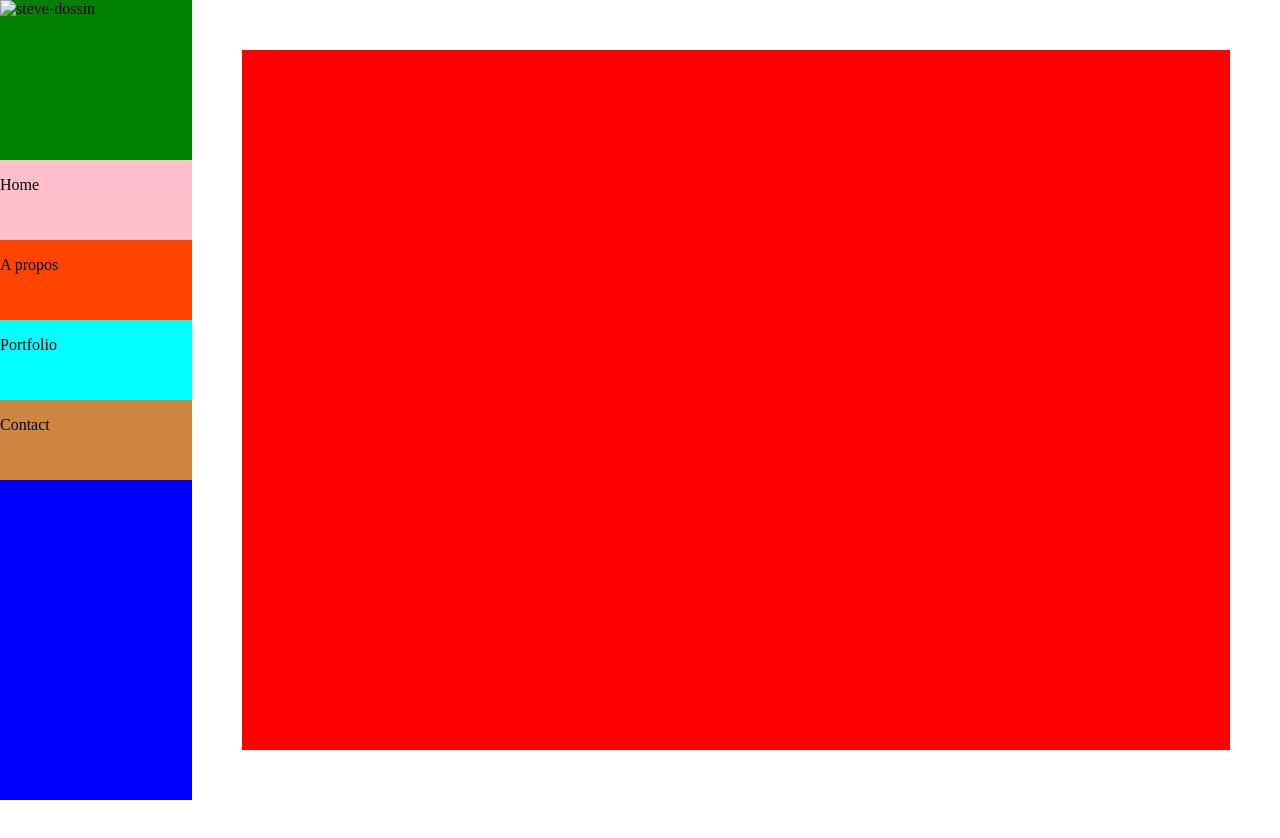
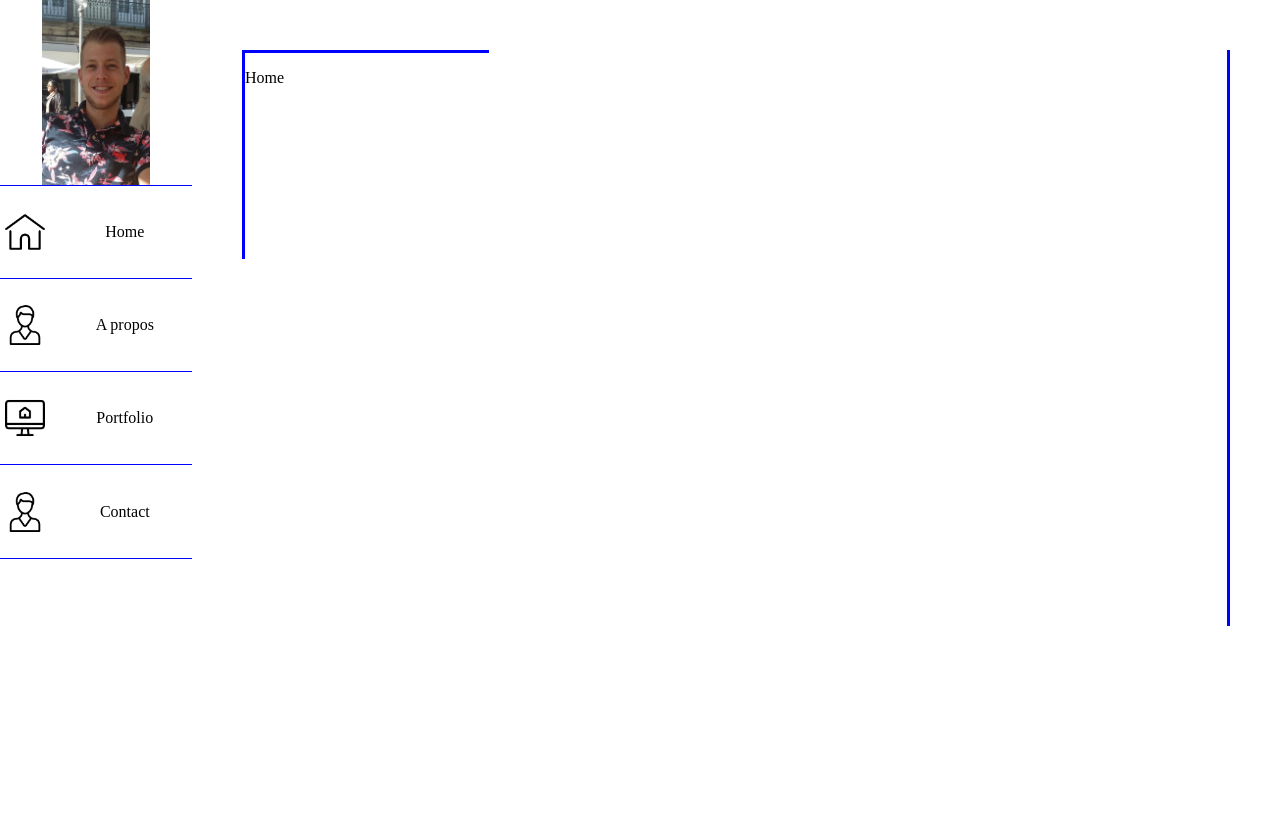
Before and after one commit to Stev07/VCard, a plain HTML site: page index.html in a window 1280 px wide. Before the commit the page ends 800 px from the top, so only its background shows below. Drawn offline with Linux system fonts and the light colour scheme.

Commit message:
add navbar

```diff
--- a/index.html
+++ b/index.html
@@ -11,24 +11,27 @@
     <div class="container">
         <nav>
             <div class="nav-photo">
-                <img src="" alt="steve-dossin"/>
+                <img src="img/moi.png" alt="steve-dossin"/>
             </div>
-            <div class="nav-home">
-                <p>Home</p>
+            <div class="nav-item nav-home">
+                <img src="img/home.png" class="nav-logo"><a href="index.html">Home</a>
             </div>
-            <div class="nav-about">
-                <p>A propos</p>
+            <div class="nav-item nav-about">
+                <img src="img/user.png" class="nav-logo"><a href= about.html>A propos</a>
             </div>
-            <div class="nav-portfolio">
-                <p>Portfolio</p>
+            <div class="nav-item nav-portfolio">
+                <img src="img/screen.png" class="nav-logo"><a href="portfolio/html">Portfolio</a>
             </div>
-            <div class="nav-contact">
-                <p>Contact</p>
+            <div class="nav-item nav-contact">
+                <img src="img/user.png" class="nav-logo"><a href="contact.html">Contact</a>
             </div>
         </nav>
         <main>
             <div class="content">
-
+                <div class="content-rightbar"></div>
+                <div class="content-topbar"></div>
+                <div class="content-leftbar"></div>
+                <div class="content-title"><p class="title">Home</p></div>
             </div>
         </main>
     </div>
--- a/style.css
+++ b/style.css
@@ -9,44 +9,63 @@ body{margin:0; padding: 0;}
 
 nav{
     grid-column: 1;
-    background: blue;
     display:flex;
     flex-direction: column;
     align-items: center;
 }
 
+nav a{
+    text-decoration: none;
+    color:black;
+}
+.nav-item{
+    display:grid;
+    grid-template-columns:30% 70%;
+    align-items: center;
+}
+
+.nav-logo{
+    grid-column: 1;
+    width:40px;
+    margin-left: 5px;
+}
 .nav-photo{
     width: 100%;
     height:20%;
-    background: green;
-
+    border-bottom:1px solid blue;
+    text-align: center;
+}
+.nav-photo img{
+    height:100%;
 }
 
 .nav-home{
     width: 100%;
     height:10%;
-    background: pink;
-
+    border-bottom:1px solid blue;
+    text-align: center;
 }
 
 .nav-portfolio{
     width: 100%;
     height:10%;
-    background: aqua;
+    border:1px solid blue;
+    text-align: center;
 
 }
 
 .nav-about{
     width: 100%;
     height:10%;
-    background: orangered;
+    text-align: center;
 
 }
 
 .nav-contact{
     width: 100%;
     height:10%;
-    background: peru;
+    border-bottom:1px solid blue;
+    text-align: center;
 
 }
 
@@ -59,5 +78,25 @@ main{
 .content{
     width:100%;
     height:100%;
-    background: red;
+
 }
+
+.content-rightbar{
+    height: 70%;
+    width: 3px;
+    background: blue;
+    float:right;
+}
+
+.content-topbar{
+    height: 3px;
+    width: 25%;
+    background: blue;
+}
+
+.content-leftbar{
+    height: 25%;
+    width: 3px;
+    background: blue;
+    float:left;
+}
```
Also changed, not shown: img/envelope.png (added), img/home.png (added), img/moi.png (added), img/screen.png (added), img/user.png (added).
